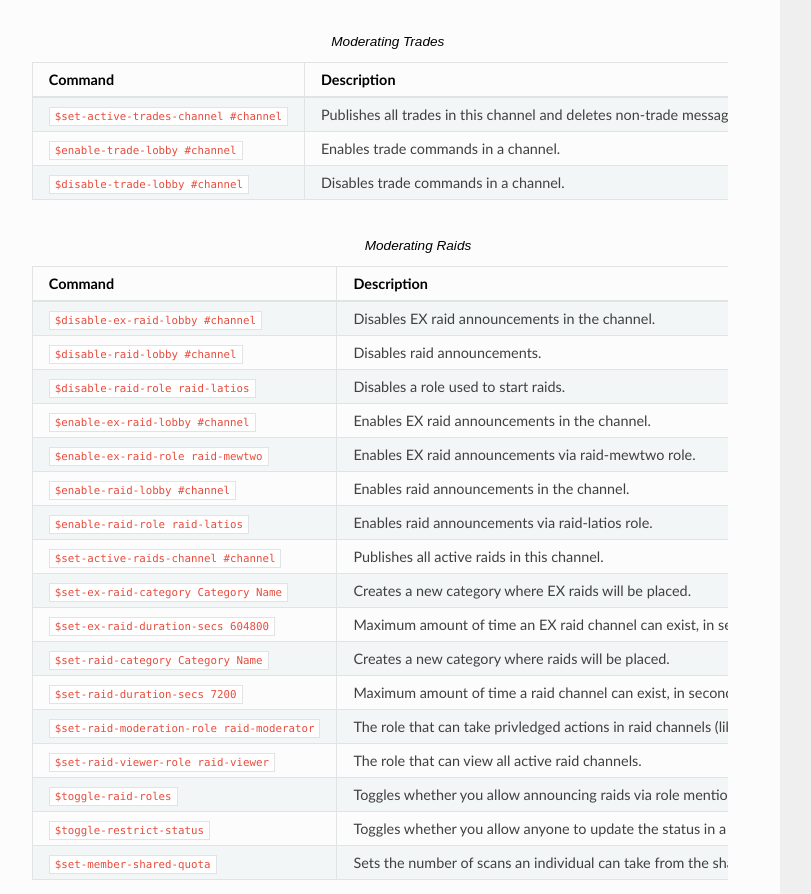
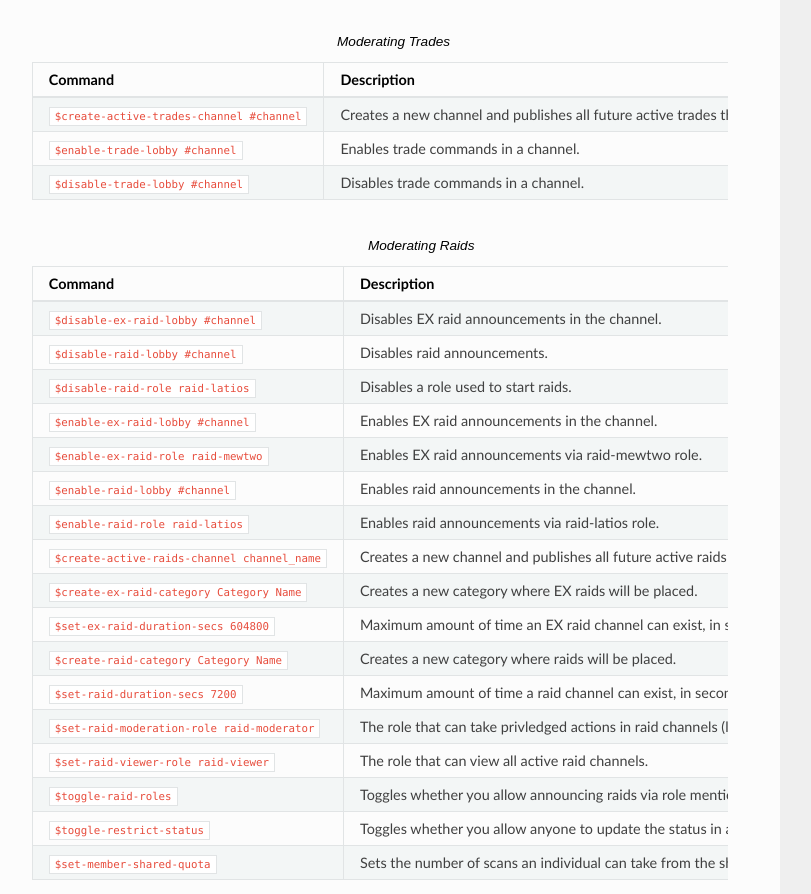
Before and after one commit to PokeNavBot/pokenav-documentation, a plain HTML site: page moderation.html in a window 1280 px wide. Shown: the part 951-1845 px from the top of the page, without its empty margins (320-1131 px from the left). Drawn offline with Linux system fonts and the light colour scheme.

Commit message:
Generated gh-pages for commit 42ac594 Author: Daniel DeSousa <github@daniel.desousa.cc>
    create active trades

```diff
--- a/moderation.html
+++ b/moderation.html
@@ -259,8 +259,8 @@
 </tr>
 </thead>
 <tbody valign="top">
-<tr class="row-even"><td><code class="docutils literal"><span class="pre">$set-active-trades-channel</span> <span class="pre">#channel</span></code></td>
-<td>Publishes all trades in this channel and deletes non-trade messages.</td>
+<tr class="row-even"><td><code class="docutils literal"><span class="pre">$create-active-trades-channel</span> <span class="pre">#channel</span></code></td>
+<td>Creates a new channel and publishes all future active trades there.</td>
 </tr>
 <tr class="row-odd"><td><code class="docutils literal"><span class="pre">$enable-trade-lobby</span> <span class="pre">#channel</span></code></td>
 <td>Enables trade commands in a channel.</td>
@@ -303,16 +303,16 @@
 <tr class="row-even"><td><code class="docutils literal"><span class="pre">$enable-raid-role</span> <span class="pre">raid-latios</span></code></td>
 <td>Enables raid announcements via raid-latios role.</td>
 </tr>
-<tr class="row-odd"><td><code class="docutils literal"><span class="pre">$set-active-raids-channel</span> <span class="pre">#channel</span></code></td>
-<td>Publishes all active raids in this channel.</td>
+<tr class="row-odd"><td><code class="docutils literal"><span class="pre">$create-active-raids-channel</span> <span class="pre">channel_name</span></code></td>
+<td>Creates a new channel and publishes all future active raids there.</td>
 </tr>
-<tr class="row-even"><td><code class="docutils literal"><span class="pre">$set-ex-raid-category</span> <span class="pre">Category</span> <span class="pre">Name</span></code></td>
+<tr class="row-even"><td><code class="docutils literal"><span class="pre">$create-ex-raid-category</span> <span class="pre">Category</span> <span class="pre">Name</span></code></td>
 <td>Creates a new category where EX raids will be placed.</td>
 </tr>
 <tr class="row-odd"><td><code class="docutils literal"><span class="pre">$set-ex-raid-duration-secs</span> <span class="pre">604800</span></code></td>
 <td>Maximum amount of time an EX raid channel can exist, in seconds.</td>
 </tr>
-<tr class="row-even"><td><code class="docutils literal"><span class="pre">$set-raid-category</span> <span class="pre">Category</span> <span class="pre">Name</span></code></td>
+<tr class="row-even"><td><code class="docutils literal"><span class="pre">$create-raid-category</span> <span class="pre">Category</span> <span class="pre">Name</span></code></td>
 <td>Creates a new category where raids will be placed.</td>
 </tr>
 <tr class="row-odd"><td><code class="docutils literal"><span class="pre">$set-raid-duration-secs</span> <span class="pre">7200</span></code></td>
```
Also changed, not shown: _sources/moderation.md.txt, searchindex.js.
